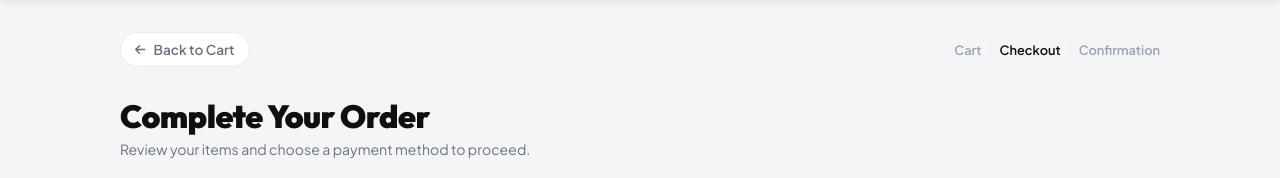
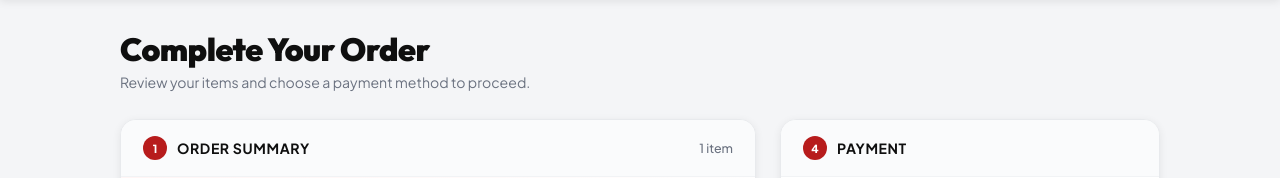
Before and after one commit to borgyevoces/Capstone, a Django app: template webapp/templates/webapplication/checkout.html in a window 1280 px wide. Shown: the part 74-252 px from the top of the page. Run offline with Django 5.2, Linux system fonts and the light colour scheme; the template is opened without the code that fills it: most values are stand-ins (such as "Sample title", 1, 10 or a date in 2020).

Commit message:
Update checkout.html

```diff
--- a/webapp/templates/webapplication/checkout.html
+++ b/webapp/templates/webapplication/checkout.html
@@ -583,19 +583,7 @@ body {
 {% block content %}
 <div id="checkout-page">
 
-    <!-- Top nav -->
-    <div class="co-nav">
-        <a href="{% url 'view_cart' %}" class="co-back">
-            <i class="fas fa-arrow-left"></i> Back to Cart
-        </a>
-        <div class="co-steps">
-            <span class="co-step">Cart</span>
-            <i class="fas fa-chevron-right" style="font-size:.6rem;color:var(--border);"></i>
-            <span class="co-step active">Checkout</span>
-            <i class="fas fa-chevron-right" style="font-size:.6rem;color:var(--border);"></i>
-            <span class="co-step">Confirmation</span>
-        </div>
-    </div>
+
 
     <!-- Heading -->
     <div class="co-heading">
```
